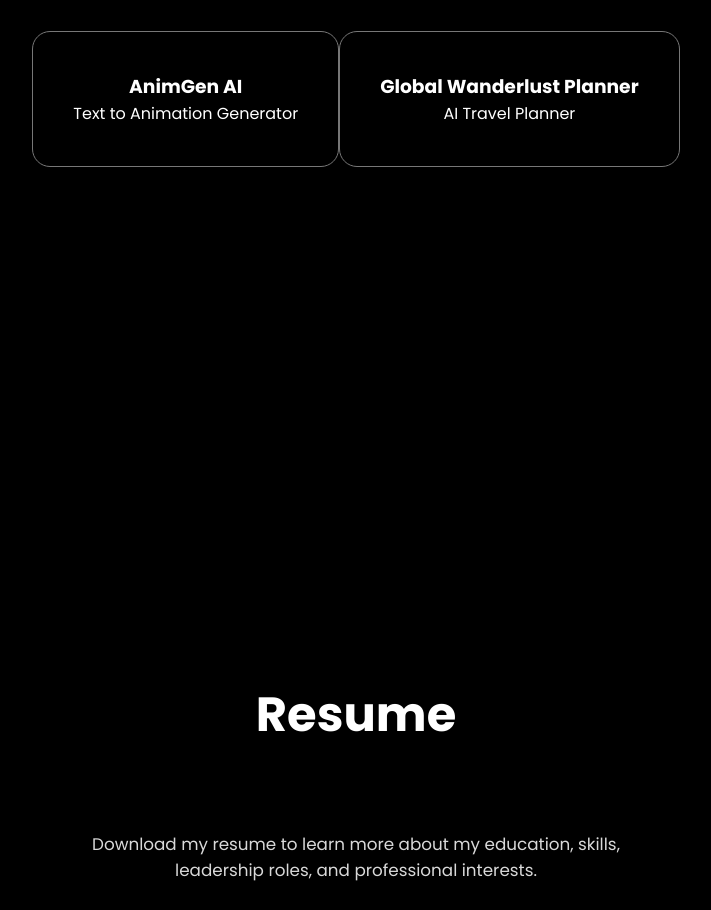
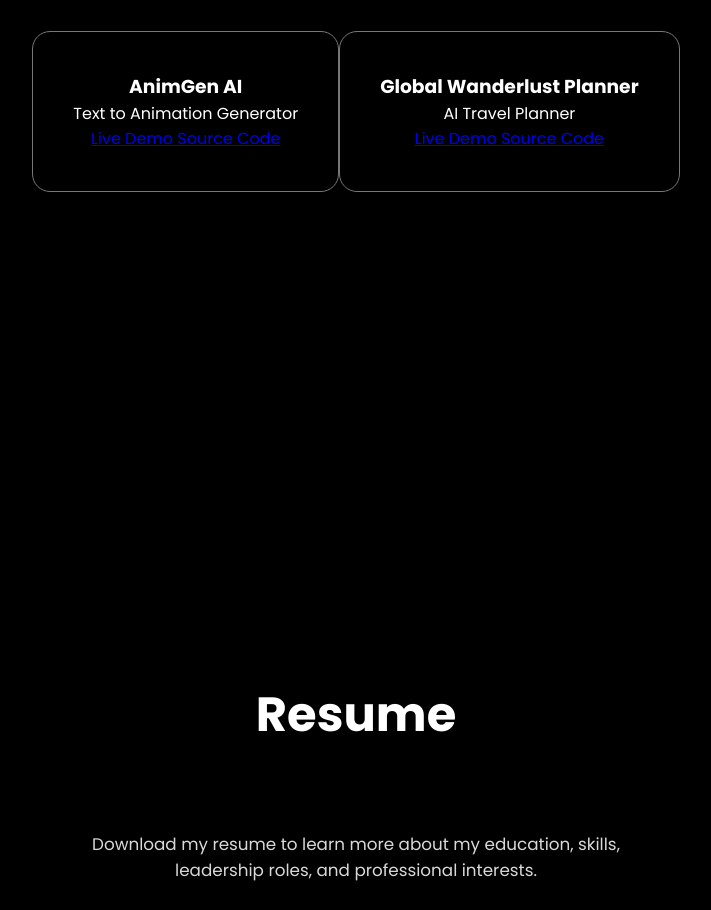
Before and after one commit to Bhawin-Haldekar/Bhawin-s-Portfolio, a plain HTML site: page index.html in a window 1280 px wide. Shown: the part 3700-4610 px from the top of the page, without its empty margins (284-995 px from the left). Drawn offline with nearby package versions, Linux system fonts and the light colour scheme; animation ran at ten frames a second.

Commit message:
Update index.html

```diff
--- a/index.html
+++ b/index.html
@@ -98,24 +98,63 @@
     </div>
   </section>
 
-  <!-- Projects -->
+<!-- Projects -->
 <section class="section" id="projects">
   <h2 class="section-title">Projects</h2>
 
   <div class="projects">
 
+    <!-- AnimGen AI -->
     <div class="project-card">
       <h3>AnimGen AI</h3>
-      <p>Text to Animation Generator</p>
+      <p class="project-subtitle">Text to Animation Generator</p>
+
+      <div class="project-actions">
+        <a
+          href="https://bhawin-haldekar.github.io/AnimGen-AI/"
+          target="_blank"
+          class="project-btn"
+        >
+          Live Demo
+        </a>
+
+        <a
+          href="https://github.com/bhawin-haldekar/AnimGen-AI"
+          target="_blank"
+          class="project-btn"
+        >
+          Source Code
+        </a>
+      </div>
     </div>
 
+    <!-- Global Wanderlust Planner -->
     <div class="project-card">
       <h3>Global Wanderlust Planner</h3>
-      <p>AI Travel Planner</p>
+      <p class="project-subtitle">AI Travel Planner</p>
+
+      <div class="project-actions">
+        <a
+          href="https://global-wanderlust-planner-112180359347.us-west1.run.app/"
+          target="_blank"
+          class="project-btn"
+        >
+          Live Demo
+        </a>
+
+        <a
+          href="https://github.com/bhawin-haldekar/global-wanderlust-planner"
+          target="_blank"
+          class="project-btn"
+        >
+          Source Code
+        </a>
+      </div>
     </div>
 
   </div>
 </section>
+
 
   <!-- Resume -->
 <section class="section section-resume" id="resume">
```
